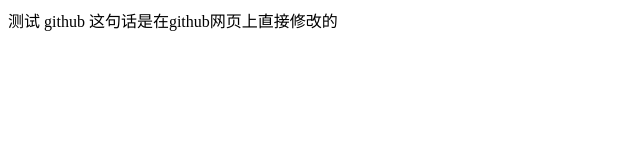
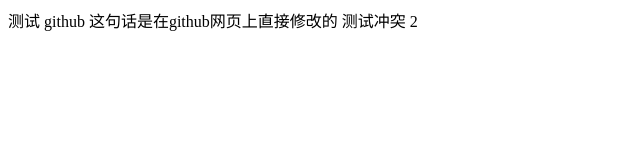
Before and after one commit to pengteling/demo20170923, a plain HTML site: page index.html in a window 1280 px wide. Shown: the whole page, without its empty margins (0-640 px from the left). Drawn offline with Linux system fonts and the light colour scheme.

Commit message:
测试冲突 2

```diff
--- a/index.html
+++ b/index.html
@@ -7,5 +7,7 @@
 <body>
 	测试 github
 	这句话是在github网页上直接修改的
+
+	测试冲突 2
 </body>
 </html>
```
